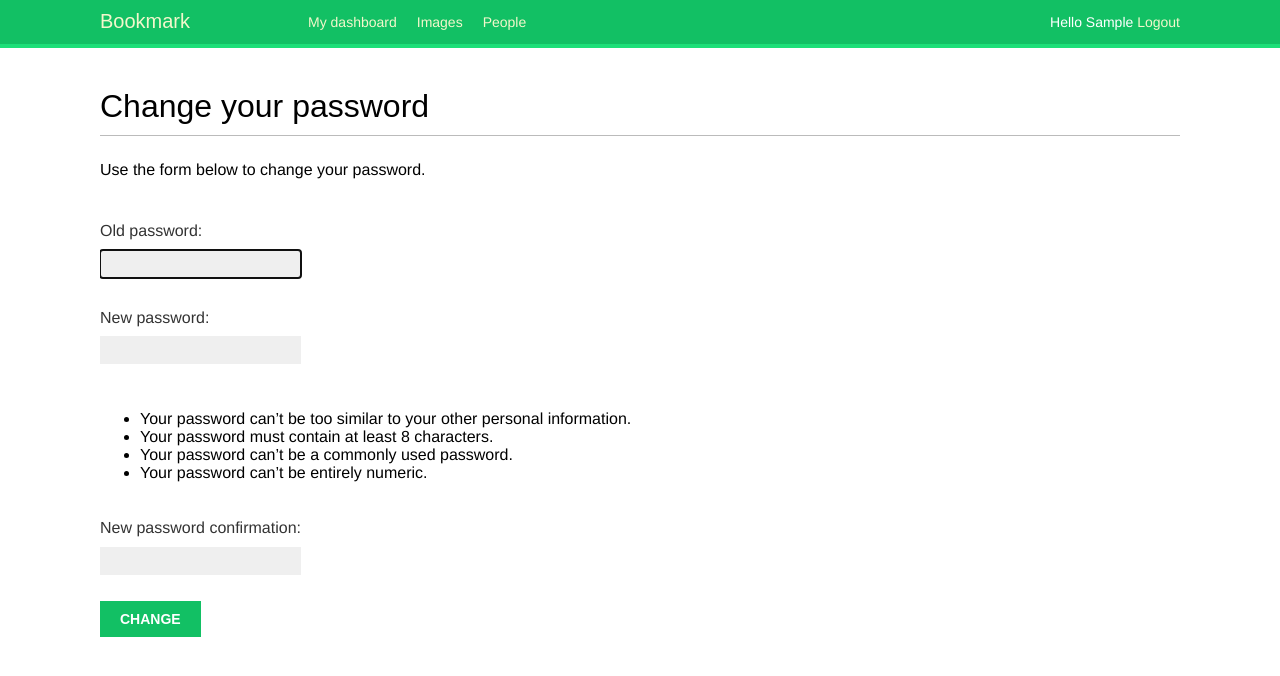
After one commit to mesaverde0207/shiny-sniffle, a Django app: page /account/password_change/ in a window 1280 px wide. The commit adds this page. Shown: the top 676 px of the page. Run offline with Django 3.2, Linux system fonts and the light colour scheme; the visitor is signed in with stand-in values (Sample User, id 1); some web fonts are replaced.

Commit message:
feat: func. of password change

```diff
--- /dev/null
+++ b/account/templates/registration/password_change_done.html
@@ -0,0 +1,6 @@
+{% extends "base.html" %}
+{% block title %}Password changed{% endblock %}
+{% block content %}
+  <h1>Password changed</h1>
+  <p>Your password has been successfully changed.</p>
+{% endblock %}
--- /dev/null
+++ b/account/templates/registration/password_change_form.html
@@ -0,0 +1,11 @@
+{% extends "base.html" %}
+{% block title %}Change your password{% endblock %}
+{% block content %}
+  <h1>Change your password</h1>
+  <p>Use the form below to change your password.</p>
+  <form method="post">
+    {{ form.as_p }}
+    <p><input type="submit" value="Change"></p>
+    {% csrf_token %}
+  </form>
+{% endblock %}
--- a/account/urls.py
+++ b/account/urls.py
@@ -7,4 +7,10 @@ urlpatterns = [
     path('login/', views.LoginView.as_view(), name='login'),
     path('logout/', views.LogoutView.as_view(), name='logout'),
     path('', account_views.dashboard, name='dashboard'),
+    path('password_change/',
+         views.PasswordChangeView.as_view(),
+         name='password_change'),
+    path('password_change/done/',
+         views.PasswordChangeDoneView.as_view(),
+         name='password_change_done'),
 ]
```
Also changed, not shown: account/templates/base.html (line endings or trailing spaces).
